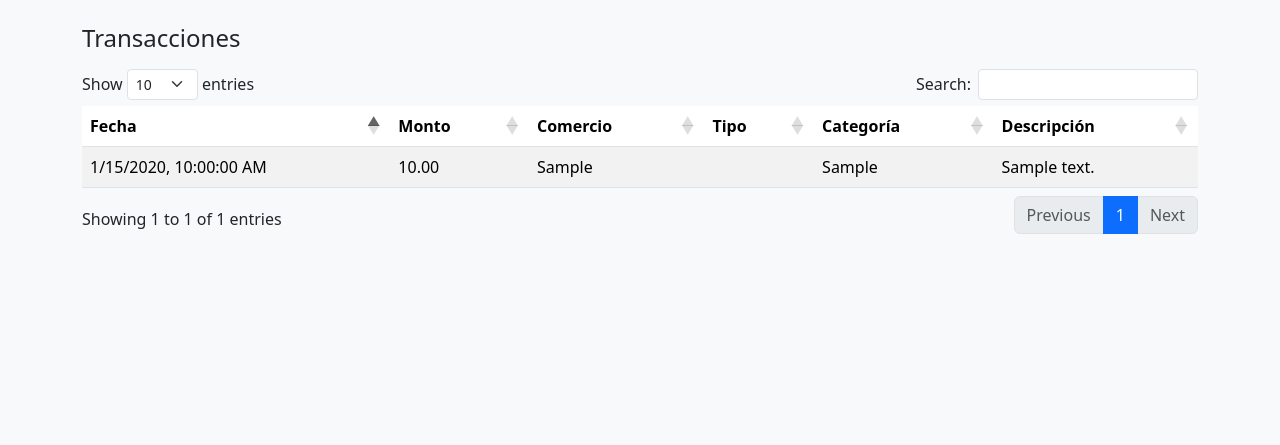
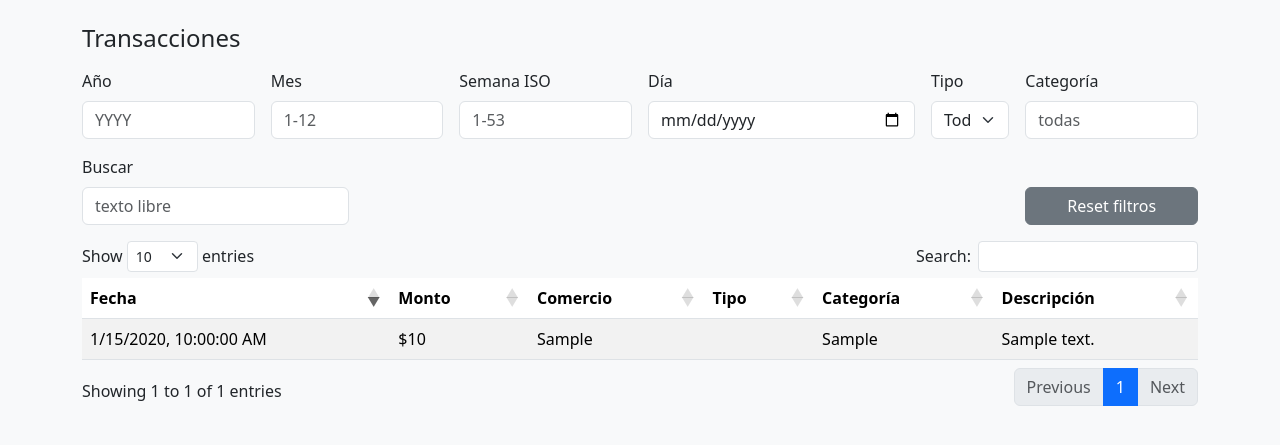
Before and after one commit to tsunayoshi21/catitaycris_expenses_app, a Flask app: page /transactions in a window 1280 px wide. Shown: the part 56-501 px from the top of the page. Run offline with Flask 3, Linux system fonts and the light colour scheme; a user stored in the database is signed in; tables that the repository leaves empty hold one stand-in row (values such as "Sample post"); some libraries are stand-ins or nearby versions.

Commit message:
style: Se agrega un filtro para la vista de transacciones

```diff
--- a/app/templates/transactions.html
+++ b/app/templates/transactions.html
@@ -20,6 +20,47 @@
 </nav>
 <div class="container py-4">
   <h1 class="h4 mb-3">Transacciones</h1>
+
+  <!-- Filtros (igual que dashboard) -->
+  <div class="row g-3 align-items-end mb-3">
+    <div class="col-6 col-md-2">
+      <label class="form-label">Año</label>
+      <input id="year" type="number" class="form-control" placeholder="YYYY">
+    </div>
+    <div class="col-6 col-md-2">
+      <label class="form-label">Mes</label>
+      <input id="month" type="number" class="form-control" placeholder="1-12">
+    </div>
+    <div class="col-6 col-md-2">
+      <label class="form-label">Semana ISO</label>
+      <input id="week" type="number" class="form-control" placeholder="1-53">
+    </div>
+    <div class="col-6 col-md-3">
+      <label class="form-label">Día</label>
+      <input id="day" type="date" class="form-control">
+    </div>
+    <div class="col-6 col-md-1">
+      <label class="form-label">Tipo</label>
+      <select id="type" class="form-select">
+        <option value="">Todos</option>
+        <option value="debito">Débito</option>
+        <option value="credito">Crédito</option>
+        <option value="transferencia">Transferencia</option>
+      </select>
+    </div>
+    <div class="col-6 col-md-2">
+      <label class="form-label">Categoría</label>
+      <input id="category" class="form-control" placeholder="todas">
+    </div>
+    <div class="col-12 col-md-3">
+      <label class="form-label">Buscar</label>
+      <input id="q" class="form-control" placeholder="texto libre">
+    </div>
+    <div class="col-12 col-md-2 ms-auto">
+      <button id="resetFilters" class="btn btn-secondary w-100">Reset filtros</button>
+    </div>
+  </div>
+
   <div id="err" class="alert alert-danger d-none"></div>
   <table id="txTable" class="table table-striped" style="width:100%">
     <thead>
@@ -42,9 +83,24 @@
 <script src="https://cdn.datatables.net/1.13.8/js/dataTables.bootstrap5.min.js"></script>
 <script>
 let table;
+function peso(v){
+  try{ return new Intl.NumberFormat('es-CL', {style:'currency', currency:'CLP', maximumFractionDigits:0}).format(v||0); }catch{ return v; }
+}
+function buildParams(){
+  const p = new URLSearchParams();
+  const y = document.getElementById('year')?.value; if(y) p.set('year', y);
+  const m = document.getElementById('month')?.value; if(m) p.set('month', m);
+  const w = document.getElementById('week')?.value; if(w) p.set('week', w);
+  const d = document.getElementById('day')?.value; if(d) p.set('day', d);
+  const t = document.getElementById('type')?.value; if(t) p.set('type', t);
+  const c = document.getElementById('category')?.value; if(c) p.set('category', c);
+  const q = document.getElementById('q')?.value; if(q) p.set('q', q);
+  return p.toString();
+}
 async function fetchData(){
   try{
-    const res = await fetch('/api/transactions');
+    const qs = buildParams();
+    const res = await fetch('/api/transactions' + (qs? ('?' + qs) : ''));
     if(res.status === 401){ window.location = '/login'; return []; }
     if(!res.ok){ console.error('API error', res.status); showErr('Error cargando transacciones ('+res.status+').'); return []; }
     return await res.json();
@@ -59,7 +115,18 @@ function showErr(msg){
   el.textContent = msg; el.classList.remove('d-none');
 }
 function toRow(t){
-  return [new Date(t.date).toLocaleString(), t.amount.toFixed(2), t.merchant||'', t.type||'', t.category||'', t.description||'', t.id];
+  const dt = new Date(t.date);
+  const ts = isNaN(dt.getTime()) ? 0 : dt.getTime();
+  return [
+    dt.toLocaleString(),
+    Number(t.amount||0),
+    t.merchant||'',
+    t.type||'',
+    t.category||'',
+    t.description||'',
+    t.id,
+    ts // hidden timestamp for proper sorting
+  ];
 }
 async function saveChange(id, field, value){
   try{
@@ -70,6 +137,11 @@ async function saveChange(id, field, value){
     if(res.status === 401){ window.location = '/login'; return; }
     if(!res.ok){ showErr('No se pudo guardar el cambio.'); }
   }catch(e){ showErr('No se pudo guardar el cambio.'); }
+}
+async function reload(){
+  const data = await fetchData();
+  const rows = data.map(toRow);
+  table.clear().rows.add(rows).draw();
 }
 async function init(){
   const data = await fetchData();
@@ -83,14 +155,26 @@ async function init(){
       { title: 'Tipo' },
       { title: 'Categoría' },
       { title: 'Descripción' },
-      { title: 'ID', visible:false }
+      { title: 'ID', visible:false },
+      { title: 'TS', visible:false }
+    ],
+    order: [[0, 'desc']],
+    columnDefs: [
+      // Usar la columna oculta TS (índice 7) para ordenar Fecha (índice 0)
+      { targets: 0, orderData: 7 },
+      // Formato de moneda solo para mostrar, mantener número para ordenar/filtrar
+      { targets: 1, render: function(data, type){
+          if(type === 'display') return peso(Number(data)||0);
+          return data;
+        }
+      }
     ]
   });
-  // Inline editing for category & description
+  // Edición inline para categoría y descripción
   $('#txTable tbody').on('dblclick','td', function(){
     const cell = table.cell(this);
     const idx = cell.index().column;
-    if(idx !== 4 && idx !== 5) return; // only category & description
+    if(idx !== 4 && idx !== 5) return; // solo categoría & descripción
     const rowData = table.row(this).data();
     const id = rowData[6];
     const current = cell.data();
@@ -105,6 +189,21 @@ async function init(){
       }
     });
   });
+
+  // Listeners de filtros
+  ['year','month','week','day','type','category','q'].forEach(id=>{
+    const el = document.getElementById(id);
+    if(!el) return;
+    el.addEventListener('input', reload);
+  });
+  document.getElementById('resetFilters')?.addEventListener('click', function(){
+    ['year','month','week','day','type','category','q'].forEach(id=>{
+      const el = document.getElementById(id);
+      if(!el) return;
+      if(el.tagName === 'SELECT') el.selectedIndex = 0; else el.value = '';
+    });
+    reload();
+  });
 }
 init();
 </script>
```
